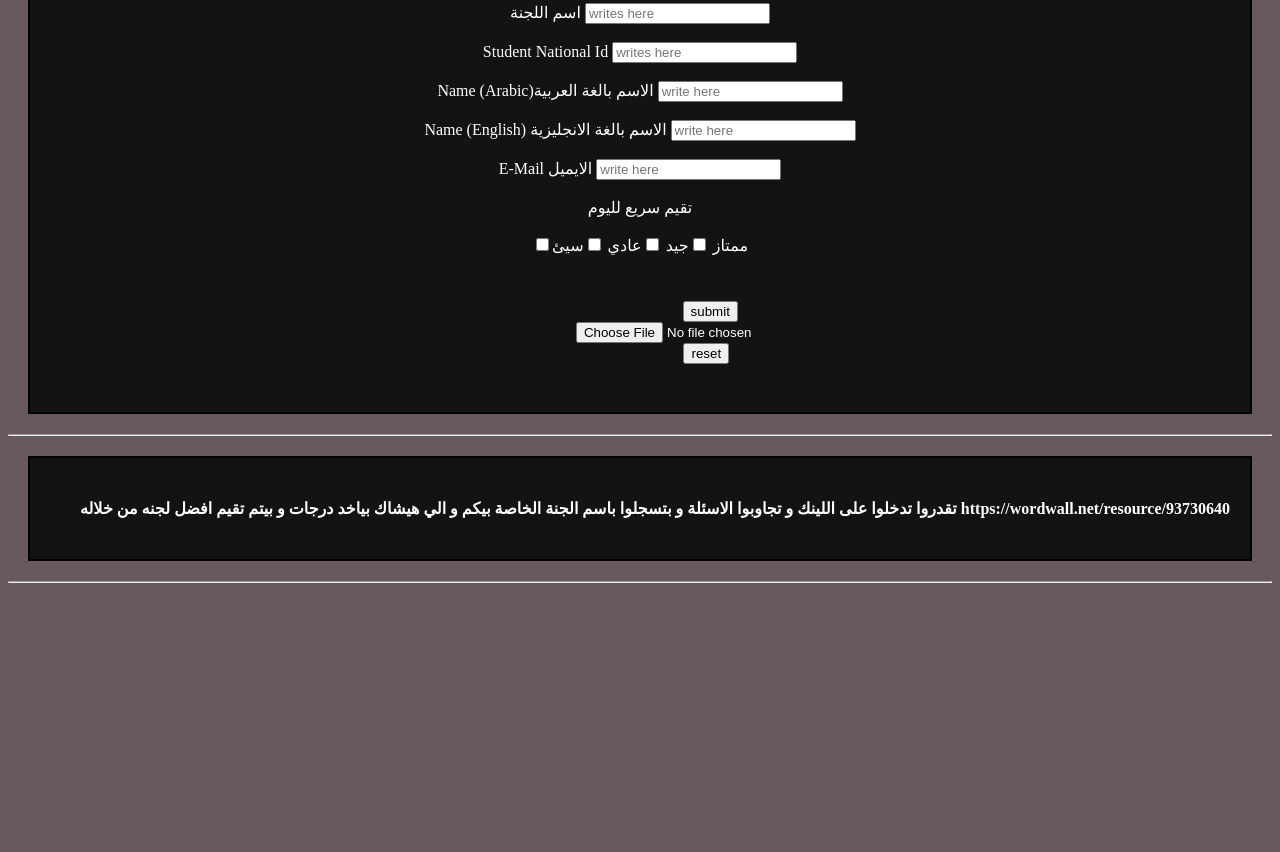
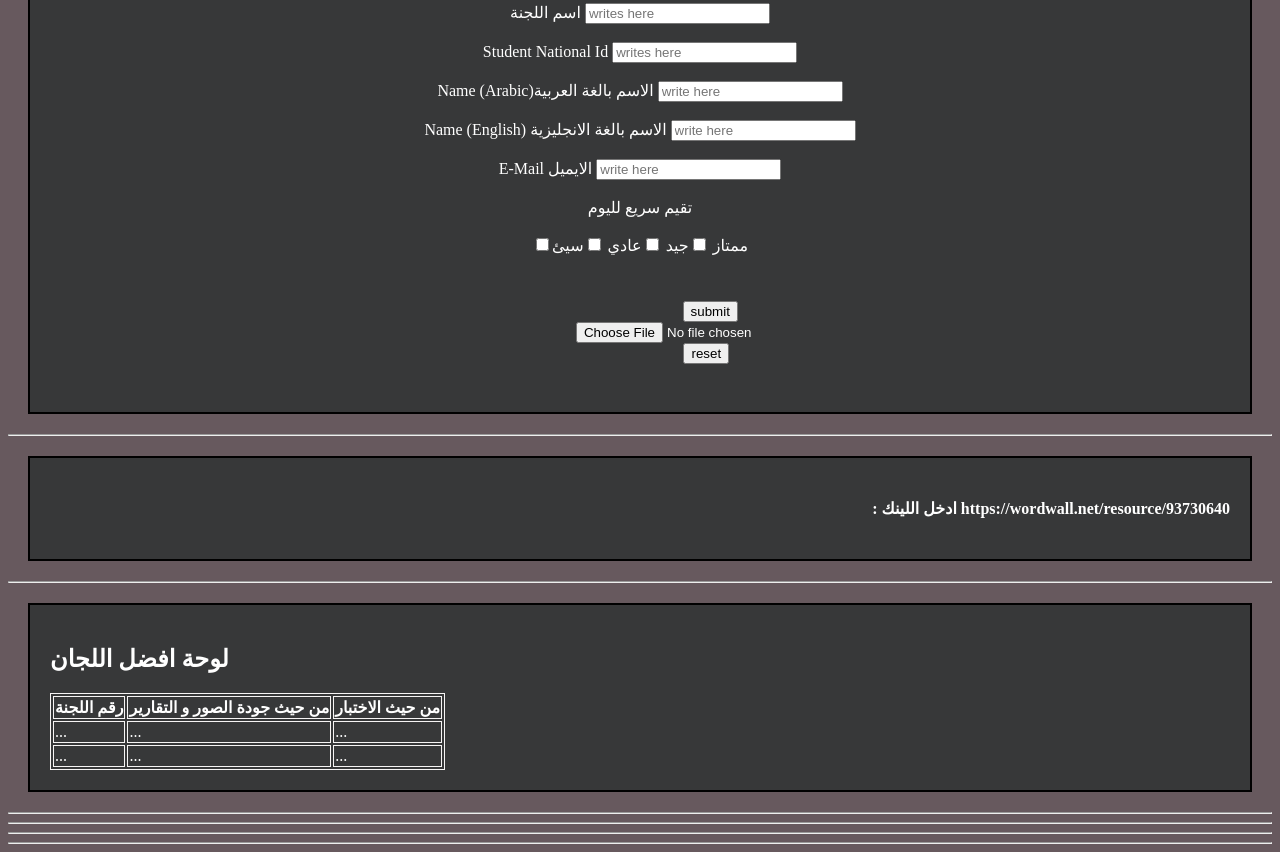
Before and after one commit to Nemaa15/-_-_-_2025, a plain HTML site: page index.html in a window 1280 px wide. Shown: the part 792-1644 px from the top of the page. Before the commit the page ends 1383 px from the top, so only its background shows below. Drawn offline with Linux system fonts and the light colour scheme.

Commit message:
Add files via upload

```diff
--- a/index.html
+++ b/index.html
@@ -12,7 +12,7 @@
            <style>
 
                .city {
-            background-color: #121314  !important;
+            background-color: #373839  !important;
             color: white;
             border: 2px solid black;
             margin: 20px;
@@ -119,7 +119,7 @@
 
              <center>
                 <h1 style=
-                background-color:#121314 ;
+                background-color:#373839  ;
                 text-alignment:rit;>
                 <p class="bio"><span  style="font-weight: bolder; color: #916b99"> ادارة العمرانيه //محافظه الجيزة</span></p>
                 </h1>
@@ -184,13 +184,35 @@
                 <p1 class="profession" dir="rtl">
                     <h4>
                       https://wordwall.net/resource/93730640
-                      تقدروا تدخلوا على اللينك و تجاوبوا الاسئلة و بتسجلوا باسم الجنة الخاصة بيكم و الي هيشاك بياخد درجات و بيتم تقيم افضل لجنه من خلاله
+                      ادخل اللينك :
                     </h4>
                 </p1>
 
       </div><hr>
+      <div class="city">
 
-
+        <h2>لوحة افضل اللجان</h2>
+       <table>
+  <tr>
+    <th>رقم اللجنة</th>
+    <th>من حيث جودة الصور و التقارير</th>
+    <th>من حيث الاختبار</th>
+  </tr>
+  <tr>
+    <td>...</td>
+    <td>...</td>
+    <td>...</td>
+  </tr>
+  <tr>
+    <td>...</td>
+    <td>...</td>
+    <td>...</td>
+  </tr>
+</table>
+</div> <hr>
+            <hr>
+            <hr>
+            <hr>
 
         </body>
 </html>
```
